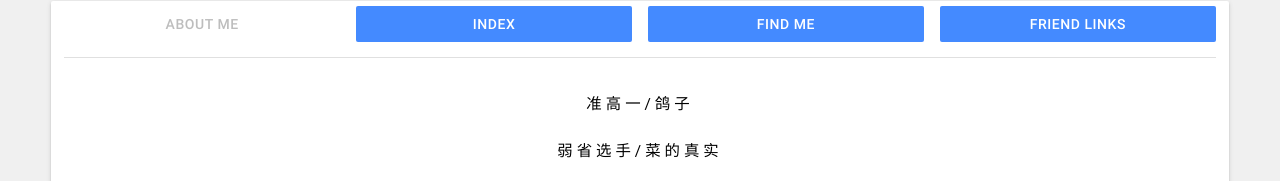
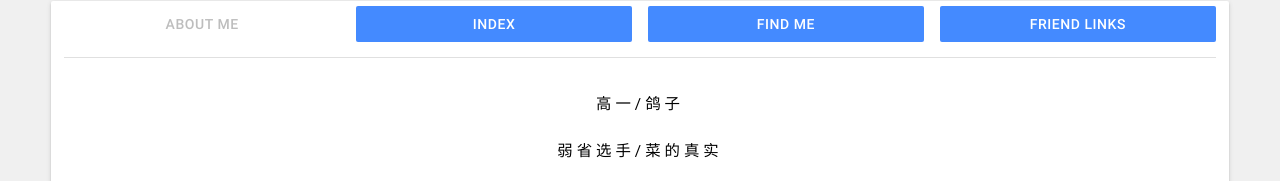
Before and after one commit to woshiluo/woshiluo-index, a Vue app: page / in a window 1280 px wide. Shown: the part 176-357 px from the top of the page. Built offline with nearby package versions, Linux system fonts and the light colour scheme.

Commit message:
Update about-me.vue

```diff
--- a/src/components/about-me.vue
+++ b/src/components/about-me.vue
@@ -1,7 +1,7 @@
 <template>
 	<div class="mdui-typo">
 		<div class="mdui-center about-card">
-			<p>准高一/鸽子</p>
+			<p>高一/鸽子</p>
 			<p>弱省选手/菜的真实</p>
 			<p>Oi/前端萌新/Rust萌新/PHP萌新</p>
 			<p>纯音乐/LoveLive!/Galgame/VC</p>
```
